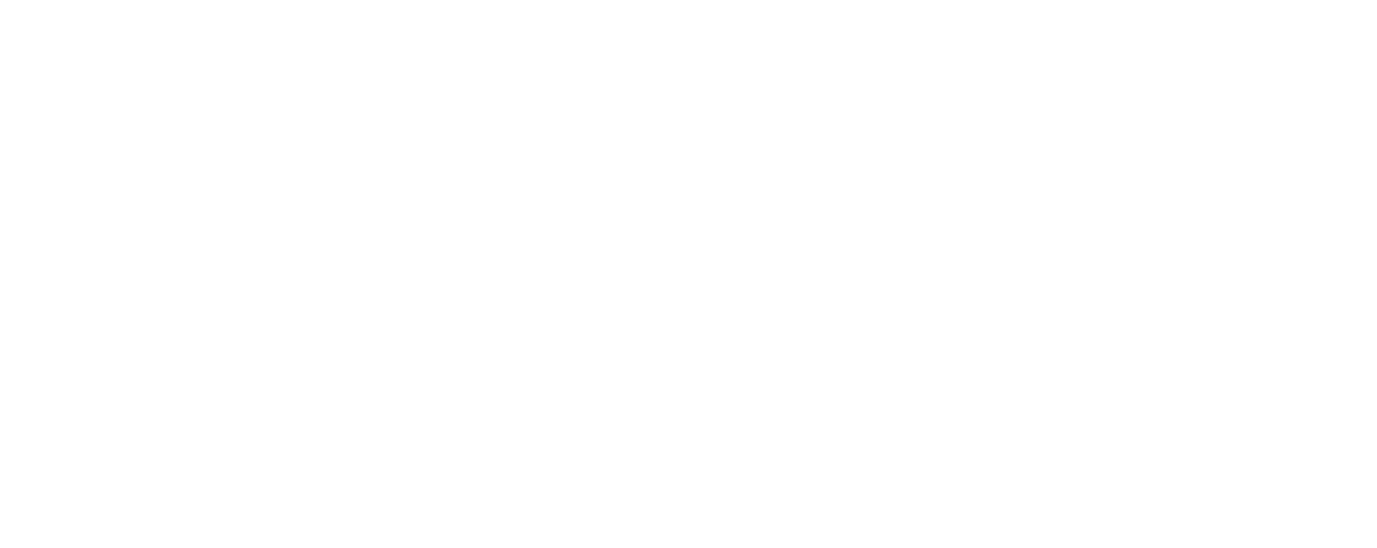
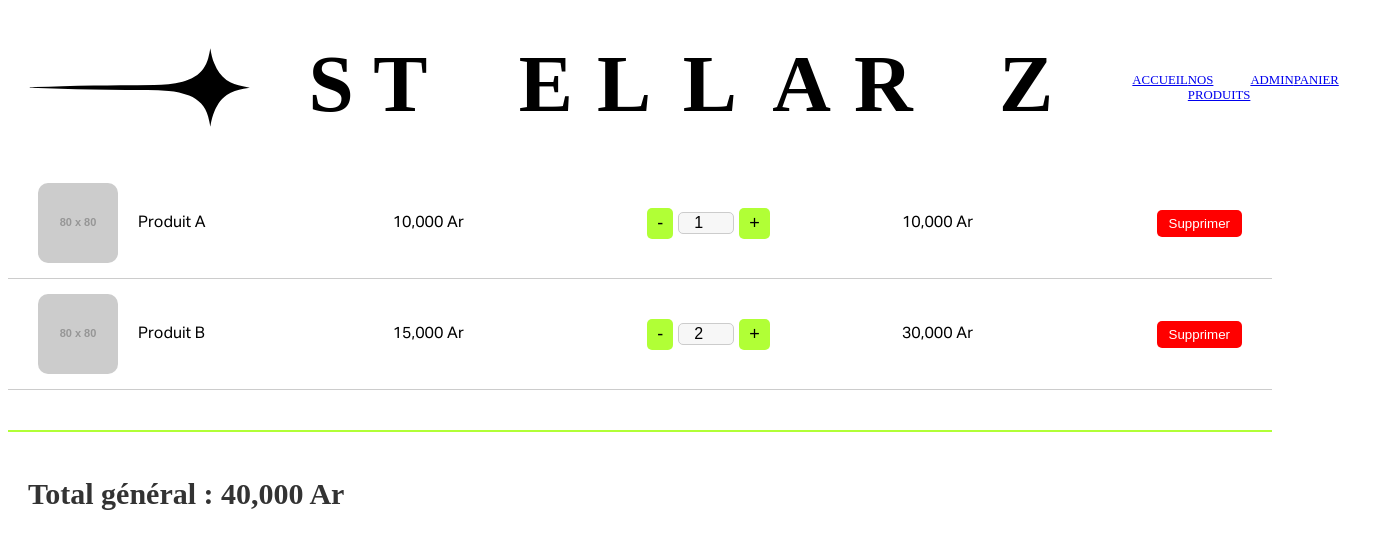
Before and after one commit to anjrs/stellar, a Vue app: page /panier in a window 1280 px wide. Before the commit this address had no page. Shown: the top 548 px of the page, 1377 px wide, since content can reach past the window. Built offline with nearby package versions, Linux system fonts and the light colour scheme.

Commit message:
creation de la page panier

```diff
--- a/src/components/Header.vue
+++ b/src/components/Header.vue
@@ -12,6 +12,8 @@
         <router-link to="/">ACCUEIL</router-link>
         <router-link to="/produits">NOS PRODUITS</router-link>
         <router-link to="/admin">ADMIN</router-link>
+        <router-link to="/admin">PANIER</router-link>
+
         </div>
     </div>
 
--- a/src/router/index.js
+++ b/src/router/index.js
@@ -2,12 +2,15 @@
 import Home from '../views/Home.vue'
 import Produits from '../views/Produits.vue'
 import Admin from '../views/Admin.vue'
+import panier from '../views/Panier.vue'
 
 
 const routes = [
   { path: '/', name: 'Home', component: Home },
   { path: '/produits', name: 'Produits', component: Produits },
   { path: '/admin', name: 'Admin', component: Admin },
+  { path: '/panier', name: 'Panier', component: panier },
+
 
 ]
 
--- /dev/null
+++ b/src/views/Panier.vue
@@ -0,0 +1,142 @@
+<script>
+import Header from '../components/Header.vue'
+
+export default {
+  name: 'Panier',
+  components: {
+    Header
+  },
+  data() {
+    return {
+      panier: [
+        {
+          id: 1,
+          nom: 'Produit A',
+          prix: 10000,
+          quantite: 1,
+          image: 'https://via.placeholder.com/80'
+        },
+        {
+          id: 2,
+          nom: 'Produit B',
+          prix: 15000,
+          quantite: 2,
+          image: 'https://via.placeholder.com/80'
+        }
+      ]
+    }
+  },
+  computed: {
+    totalGeneral() {
+      return this.panier.reduce((sum, p) => sum + p.prix * p.quantite, 0);
+    }
+  },
+  methods: {
+    increment(p) {
+      p.quantite++;
+    },
+    decrement(p) {
+      if (p.quantite > 1) p.quantite--;
+    },
+    supprimerProduit(id) {
+      this.panier = this.panier.filter(p => p.id !== id);
+    }
+  }
+}
+</script>
+<template>
+    <Header />
+
+    <div v-for="produit in panier" :key="produit.id" class="commandDetail">
+      <img :src="produit.image" alt="Image produit" class="imageProduit" />
+
+      <div class="nomProduit">{{ produit.nom }}</div>
+      <div class="prixProduit">{{ produit.prix.toLocaleString() }} Ar</div>
+
+      <div class="quantite">
+        <div class="quantite-control">
+          <button @click="decrement(produit)">-</button>
+          <input type="number" :value="produit.quantite" readonly />
+          <button @click="increment(produit)">+</button>
+        </div>
+      </div>
+
+      <div class="totalProduit">{{ (produit.prix * produit.quantite).toLocaleString() }} Ar</div>
+
+      <button class="supprimer" @click="supprimerProduit(produit.id)">Supprimer</button>
+    </div>
+
+    <div class="facture">
+      <h2>Total général : {{ totalGeneral.toLocaleString() }} Ar</h2>
+    </div>
+  </template>
+
+
+<style scoped>
+.commandDetail {
+  display: flex;
+  align-items: center;
+  gap: 20px;
+  padding: 15px 30px;
+  border-bottom: 1px solid #ccc;
+  font-family: "AktivGrotesk-Regular", sans-serif;
+}
+
+.imageProduit {
+  width: 80px;
+  height: 80px;
+  object-fit: cover;
+  border-radius: 10px;
+}
+
+.nomProduit,
+.prixProduit,
+.quantite,
+.totalProduit {
+  flex: 1;
+  min-width: 100px;
+}
+
+.quantite-control {
+  display: flex;
+  align-items: center;
+  gap: 5px;
+}
+
+.quantite-control button {
+  background-color: #b1ff36;
+  border: none;
+  padding: 5px 10px;
+  font-size: 18px;
+  cursor: pointer;
+  border-radius: 5px;
+}
+
+.quantite-control input {
+  width: 50px;
+  text-align: center;
+  font-size: 16px;
+  background-color: #f7f7f7;
+  border: 1px solid #ccc;
+  border-radius: 5px;
+}
+
+.supprimer {
+  background-color: red;
+  color: white;
+  border: none;
+  padding: 6px 12px;
+  border-radius: 5px;
+  cursor: pointer;
+}
+
+.facture {
+  margin-top: 40px;
+  padding: 20px;
+  border-top: 2px solid #b1ff36;
+  font-size: 20px;
+  font-weight: bold;
+  color: #333;
+}
+
+</style>
```
